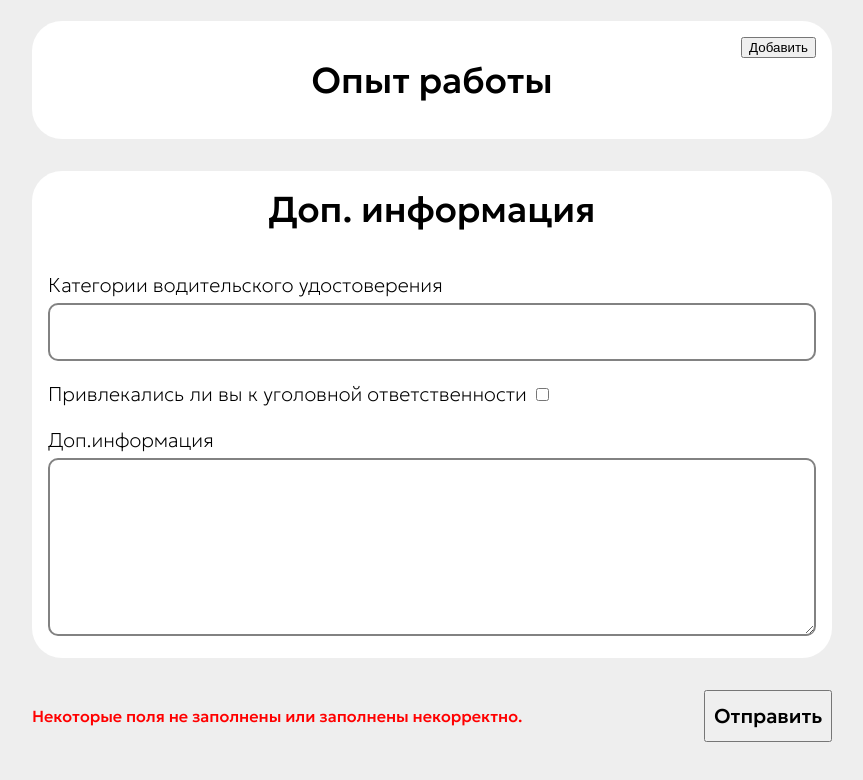
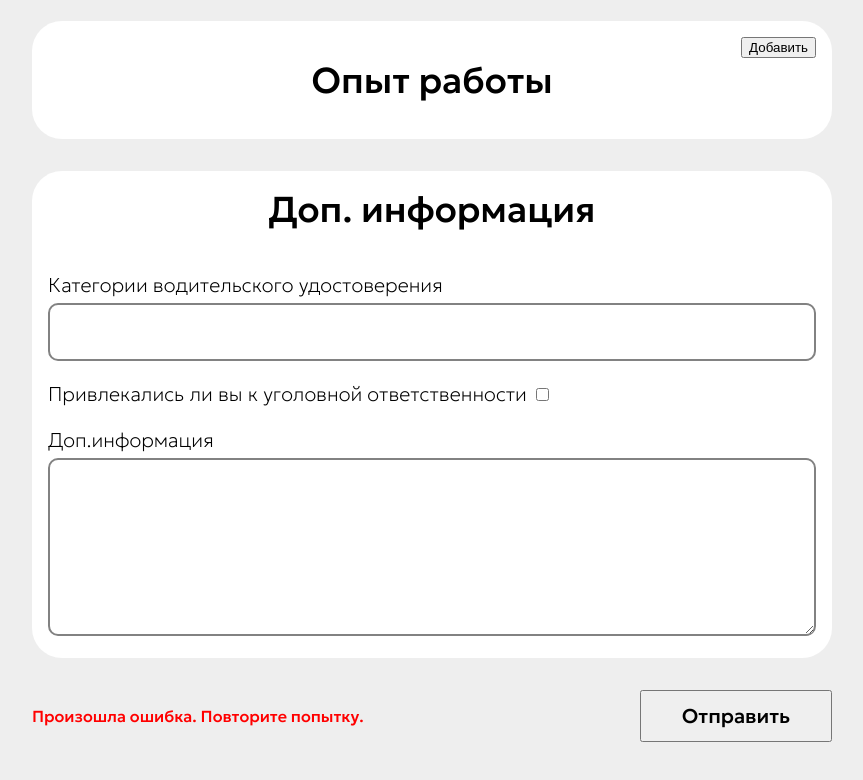
Before and after one commit to IgorSulj/jobsite, a SvelteKit app: page /form in a window 1280 px wide. Both pictures are taken after typing "Sample", "Sample", "2020-01-15", "Sample", "Sample", "Sample" into the empty fields and a click on the button "Отправить". Shown: the part 1386-2166 px from the top of the page, without its empty margins (208-1071 px from the left). Built offline with nearby package versions, Linux system fonts and the light colour scheme.

Commit message:
Made success message for form

```diff
--- a/src/routes/form/FormWrapper.svelte
+++ b/src/routes/form/FormWrapper.svelte
@@ -4,6 +4,7 @@
     import Education from "./Education.svelte";
     import Experience from "./Experience.svelte";
     import Additional from "./Additional.svelte";
+    import { goto } from "$app/navigation";
 
     let personal: Personal
     let contacts: Contacts
@@ -11,7 +12,7 @@
     let experience: Experience
     let additional: Additional
 
-    let serverPromise: Promise<{}> = Promise.resolve({});
+    let serverPromise: Promise<{}> | undefined = undefined;
 
     function collect() {
         let personalData = personal.collect()
@@ -38,11 +39,16 @@
             serverPromise = Promise.reject('Некоторые поля не заполнены или заполнены некорректно.')
             return
         }
-        serverPromise = fetch('http://localhost:8000/', {
-            method: 'POST',
-            body: JSON.stringify(collected),
-            headers: {'Content-Type': 'application/json'}
-        }).catch(() => Promise.reject('Произошла ошибка. Повторите попытку.'))
+        serverPromise = new Promise(resolve => {
+            setTimeout(() => {
+                resolve({})
+            }, 1000)
+        })
+        // serverPromise = fetch('http://localhost:8000/', {
+        //     method: 'POST',
+        //     body: JSON.stringify(collected),
+        //     headers: {'Content-Type': 'application/json'}
+        // }).catch(() => Promise.reject('Произошла ошибка. Повторите попытку.'))
     }
 </script>
 <div>
@@ -55,18 +61,35 @@
     <Experience bind:this={experience} />
     <Additional bind:this={additional} />
     <div class="button-wrapper">
-        <button class="submit">
+        <!-- <button class="submit">
+            {#if serverPromise}
+                {#await serverPromise}
+                ...
+                {:then}
+                Отправить
+                {:catch}
+                Отправить
+                {/await}
+            {:else}
+                Отправить
+            {/if}
+        </button> -->
+        {#if serverPromise}
             {#await serverPromise}
-            ...
+            <button class="submit" disabled>...</button>
             {:then}
-            Отправить
+            <button
+             class="submit"
+             on:click|preventDefault={() => goto('/')}
+             >На главную</button>
+            <p class="success">Отправлено успешно</p>
             {:catch}
-            Отправить
+            <button class="submit">Отправить</button>
+            <p class="error">Произошла ошибка. Повторите попытку.</p>
             {/await}
-        </button>
-        {#await serverPromise catch error}
-        <p class="error">{error}</p>
-        {/await}
+        {:else}
+            <button class="submit">Отправить</button>
+        {/if}
     </div>
 </form>
 
@@ -115,10 +138,16 @@
         font-family: var(--geologica);
     }
 
+    .success {
+        color: green;
+        font-family: var(--geologica);
+    }
+
     .submit {
         font-family: var(--geologica);
         font-size: 1.25rem;
         padding: 0.5rem;
-        width: 8rem;
+        width: 12rem;
+        cursor: pointer;
     }
 </style>
```
